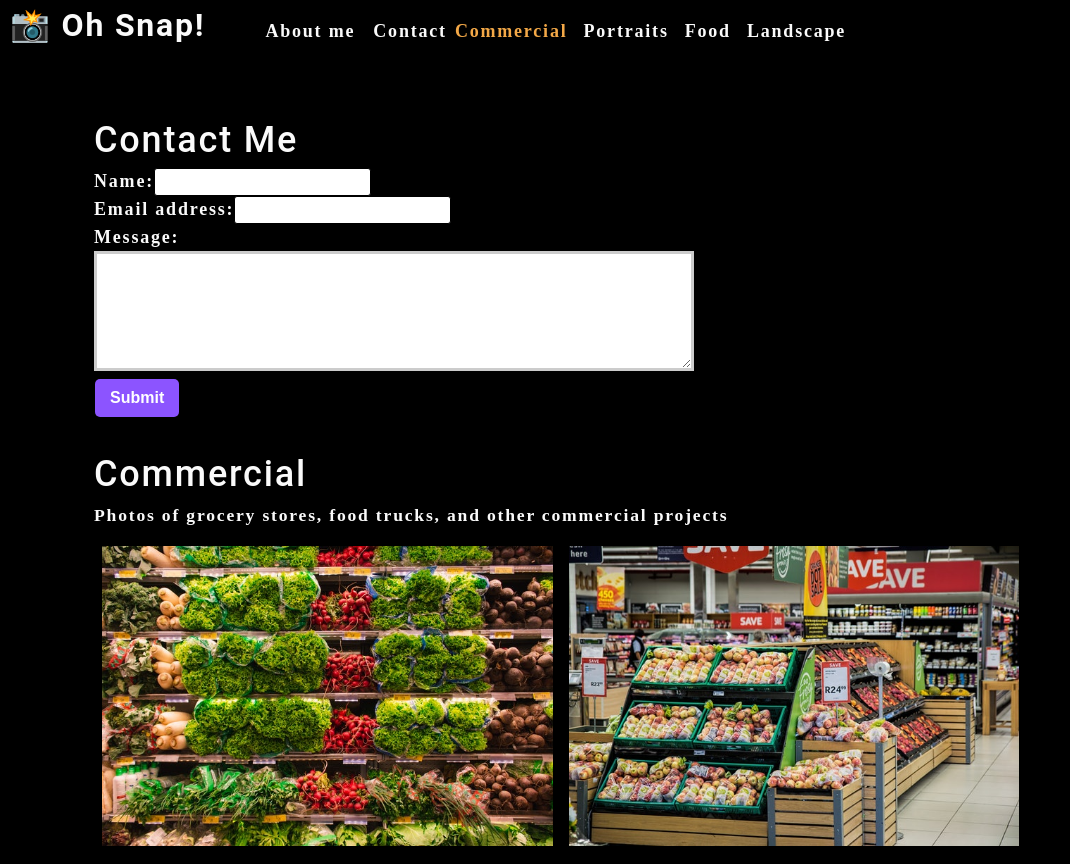
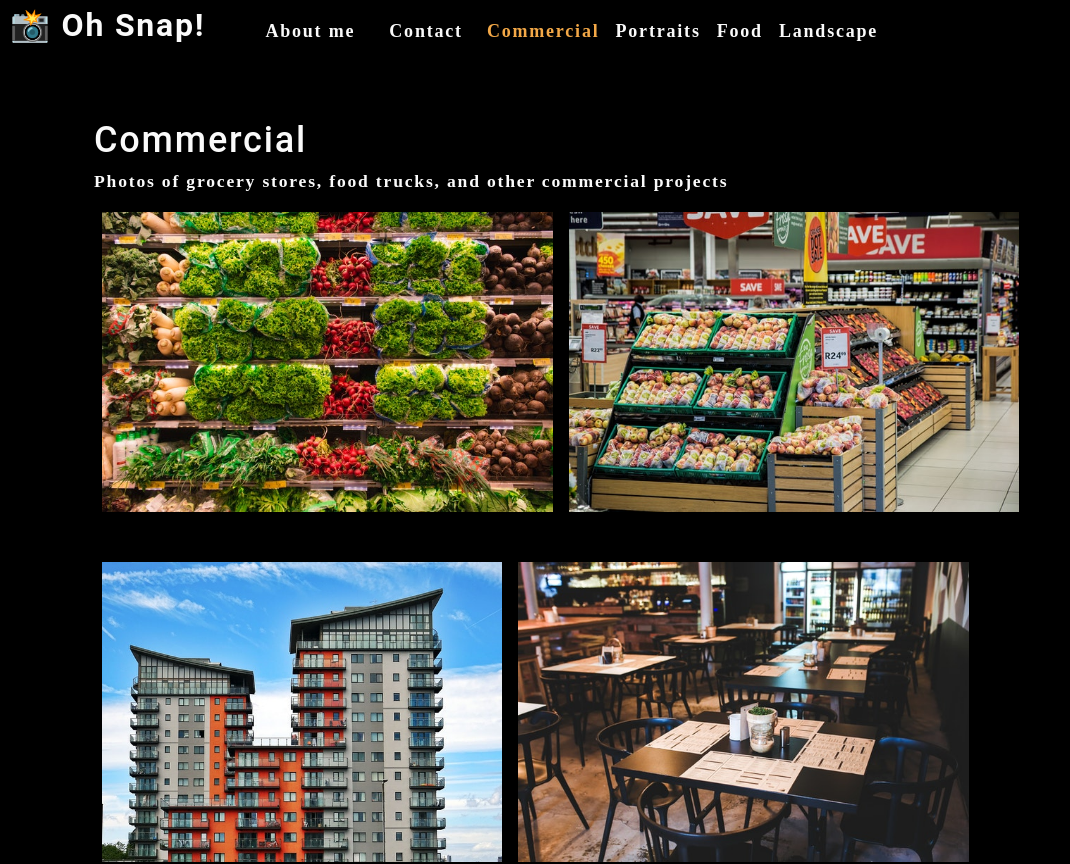
Before and after one commit to ThuyTTTN/photo-port, a React (Create React App) app: page / in a window 1280 px wide. Shown: the top 864 px of the page, without its empty margins (0-1070 px from the left). Built offline with nearby package versions, Linux system fonts and the light colour scheme.

Commit message:
updated Nav component

```diff
--- a/src/App.js
+++ b/src/App.js
@@ -24,6 +24,7 @@ function App() {
 
   const [currentCategory, setCurrentCategory] = useState(categories[0]);
 
+  //useState set to false b/c its to prevent the contact form from showing when a user initally navigates to the homepage; Gallery will show instead;
   const [contactSelected, setContactSelected] = useState(false);
 
   return (
@@ -36,9 +37,14 @@ function App() {
         setContactSelected={setContactSelected}
       ></Nav>
       <main>
-        <ContactForm></ContactForm>
-        <Gallery currentCategory={currentCategory}></Gallery>
-        <About></About>
+        {!contactSelected ? (
+          <>
+            <Gallery currentCategory={currentCategory}></Gallery>
+            <About></About>
+          </>
+        ) : (
+          <ContactForm></ContactForm>
+        )}
       </main>
     </div>
   );
--- a/src/components/Nav/index.js
+++ b/src/components/Nav/index.js
@@ -7,6 +7,8 @@ function Nav(props) {
     categories = [],
     setCurrentCategory,
     currentCategory,
+    contactSelected,
+    setContactSelected,
   } = props;
 
   //if currentCategory changes now, the component will re-render so that the change in document.title will be visible to the user.
@@ -18,8 +20,6 @@ function Nav(props) {
   //   console.log(item);
   //   return item;
   // };
-
-
 
   return (
     <header className="flex-row px-1">
@@ -34,22 +34,32 @@ function Nav(props) {
         </a>
       </h2>
       <nav>
-      <ul className="flex-row">
+        <ul className="flex-row">
           <li className="mx-2">
-            <a href="#about">
+            <a
+              data-testid="about"
+              href="#about"
+              onClick={() => setContactSelected(false)}
+            >
               About me
             </a>
           </li>
-          <li>
-            <span>Contact</span>
+          <li className={`mx-2 ${contactSelected && "navActive"}`}>
+            <span onClick={() => setContactSelected(true)}>Contact</span>
           </li>
           {categories.map((category) => (
-            <li className={`mx-1 ${
-                currentCategory.name === category.name && 'navActive'
-                }`} key={category.name}>
+            <li
+              className={`mx-1 ${
+                currentCategory.name === category.name &&
+                !contactSelected &&
+                `navActive`
+              }`}
+              key={category.name}
+            >
               <span
                 onClick={() => {
-                  setCurrentCategory(category)
+                  setCurrentCategory(category);
+                  setContactSelected(false);
                 }}
               >
                 {capitalizeFirstLetter(category.name)}
@@ -62,5 +72,4 @@ function Nav(props) {
   );
 }
 
-
 export default Nav;
```
